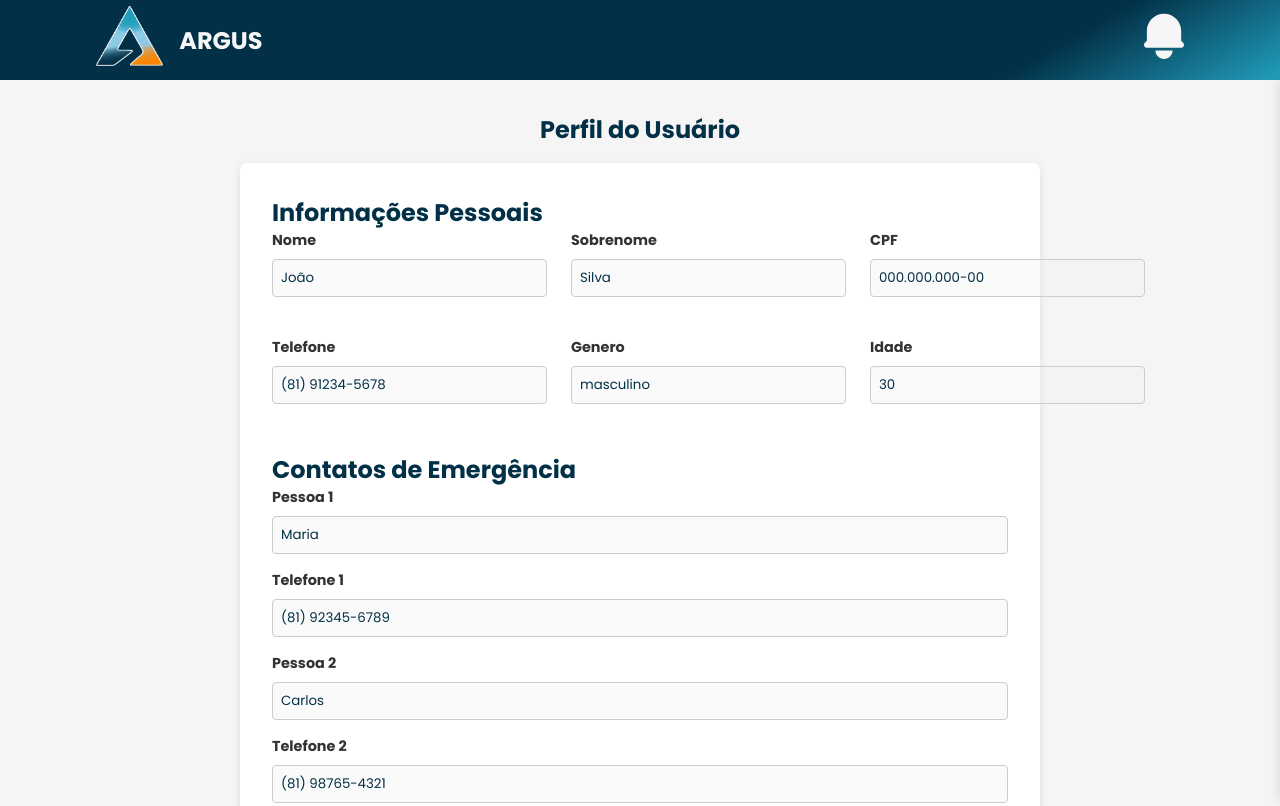
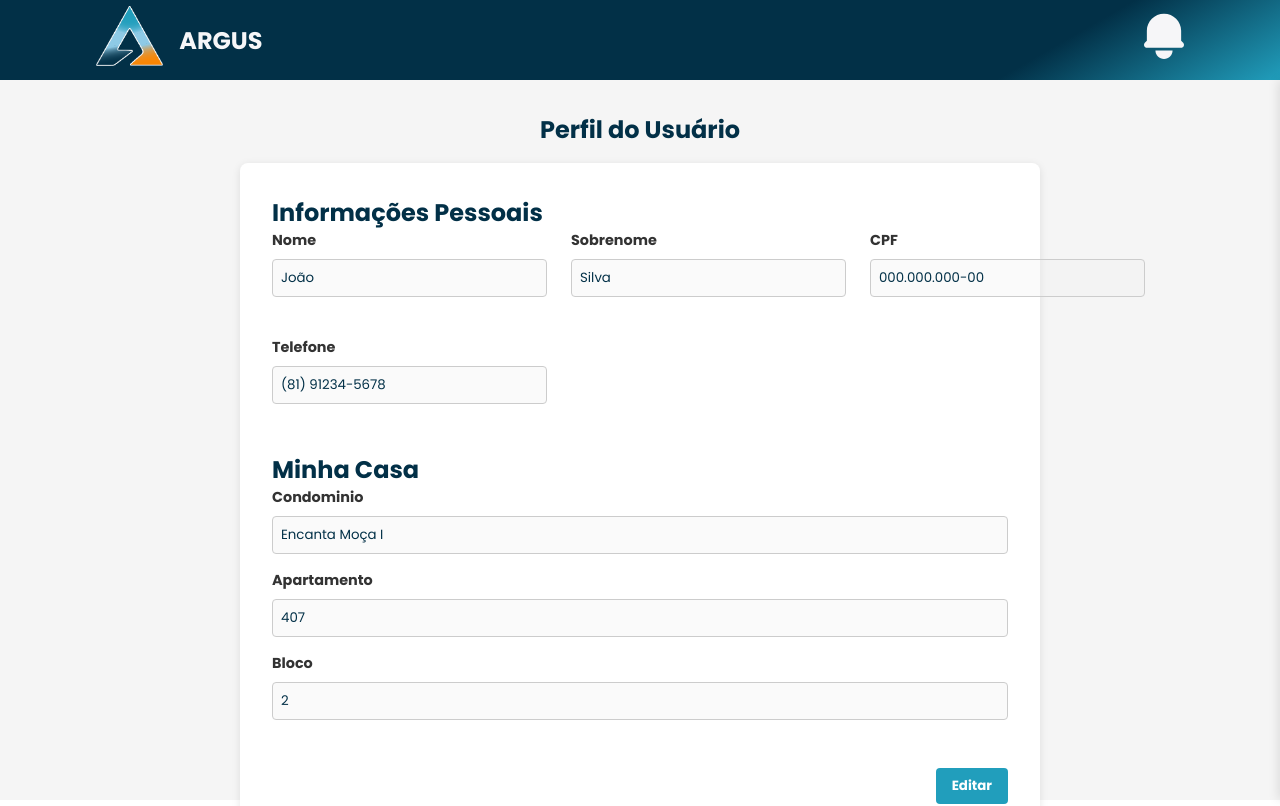
Before and after one commit to ProjetoARGUS/ReactPWA, a React (Vite) app: page /profile in a window 1280 px wide. Shown: the top 806 px of the page. Built offline with nearby package versions, Linux system fonts and the light colour scheme.

Commit message:
Fix: Profile and Register Pages

```diff
--- a/src/pages/ProfilePage/index.jsx
+++ b/src/pages/ProfilePage/index.jsx
@@ -10,21 +10,18 @@ export default function ProfilePage() {
         Sobrenome: "Silva",
         CPF: "000.000.000-00",
         Telefone: "(81) 91234-5678",
-        Genero: "masculino",
-        Idade: 30,
     });
 
-    const [emergencyContacts, setEmergencyContacts] = useState({
-        Pessoa_1: "Maria",
-        Telefone_1: "(81) 92345-6789",
-        Pessoa_2: "Carlos",
-        Telefone_2: "(81) 98765-4321",
+    const [condominiumInfo, setCondominiumInfo] = useState({
+        Condominio: "Encanta Moça I",
+        Apartamento: "407",
+        Bloco: "2",
     });
 
     const handleChange = (e) => {
         const { name, value } = e.target;
         if (name.startsWith('contact') || name.startsWith('phone')) {
-            setEmergencyContacts((prev) => ({ ...prev, [name]: value }));
+            setCondominiumInfo((prev) => ({ ...prev, [name]: value }));
         } else {
             setUserInfo((prev) => ({ ...prev, [name]: value }));
         }
@@ -37,7 +34,7 @@ export default function ProfilePage() {
     const handleSubmit = (e) => {
         e.preventDefault();
         try {
-            console.log("Informações salvas:", { userInfo, emergencyContacts });
+            console.log("Informações salvas:", { userInfo, condominiumInfo });
             setIsEditing(false);
         } catch (error) {
             console.error("Erro ao salvar:", error);
@@ -67,20 +64,6 @@ export default function ProfilePage() {
                         {Object.keys(userInfo).map((key, index) => (
                             <div key={index} className="field-container">
                                 <label htmlFor={key}>{formatLabel(key)}</label>
-                                {key === "gender" ? (
-                                    <select
-                                        id={key}
-                                        name={key}
-                                        value={userInfo[key]}
-                                        onChange={handleChange}
-                                        disabled={!isEditing}
-                                    >
-                                        <option value="">Selecione uma opção</option>
-                                        <option value="masculino">Masculino</option>
-                                        <option value="feminino">Feminino</option>
-                                        <option value="outro">Outro</option>
-                                    </select>
-                                ) : (
                                 <input
                                     id={key}
                                     name={key}
@@ -89,20 +72,19 @@ export default function ProfilePage() {
                                     onChange={handleChange}
                                     disabled={!isEditing}
                                 />
-                                )}
                             </div>
                         ))}
                     </div>
                     <div className="emergency-contacts">
-                        <h2>Contatos de Emergência</h2>
-                        {Object.keys(emergencyContacts).map((key, index) => (
+                        <h2>Minha Casa</h2>
+                        {Object.keys(condominiumInfo).map((key, index) => (
                             <div key={index} className="field-container">
                                 <label htmlFor={key}>{formatLabel(key)}</label>
                                 <input
                                     id={key}
                                     name={key}
                                     type="text"
-                                    value={emergencyContacts[key]}
+                                    value={condominiumInfo[key]}
                                     onChange={handleChange}
                                     disabled={!isEditing}
                                 />
--- a/src/pages/ProfilePage/style.css
+++ b/src/pages/ProfilePage/style.css
@@ -6,6 +6,7 @@
     align-items: center;
     background-color: #f5f5f5;
     padding: 2rem;
+    height: 90vh;
 }
 
 .profile-page h1 {
--- a/src/pages/RegisterPage/index.jsx
+++ b/src/pages/RegisterPage/index.jsx
@@ -47,7 +47,9 @@ export default function RegisterPage() {
                         </option>
                         <option value="user">Usuário</option>
                         <option value="sind">Síndico</option>
+                        <option value="sub-sind">Sub-Síndico</option>
                         <option value="admin">Administrador</option>
+
                     </select>
                     <button onClick={()=> {window.location.href="/login"}} type="submit" className="submit-button">
                         Cadastrar-se
```
Lines whose indentation alone changed are shown as unchanged.
